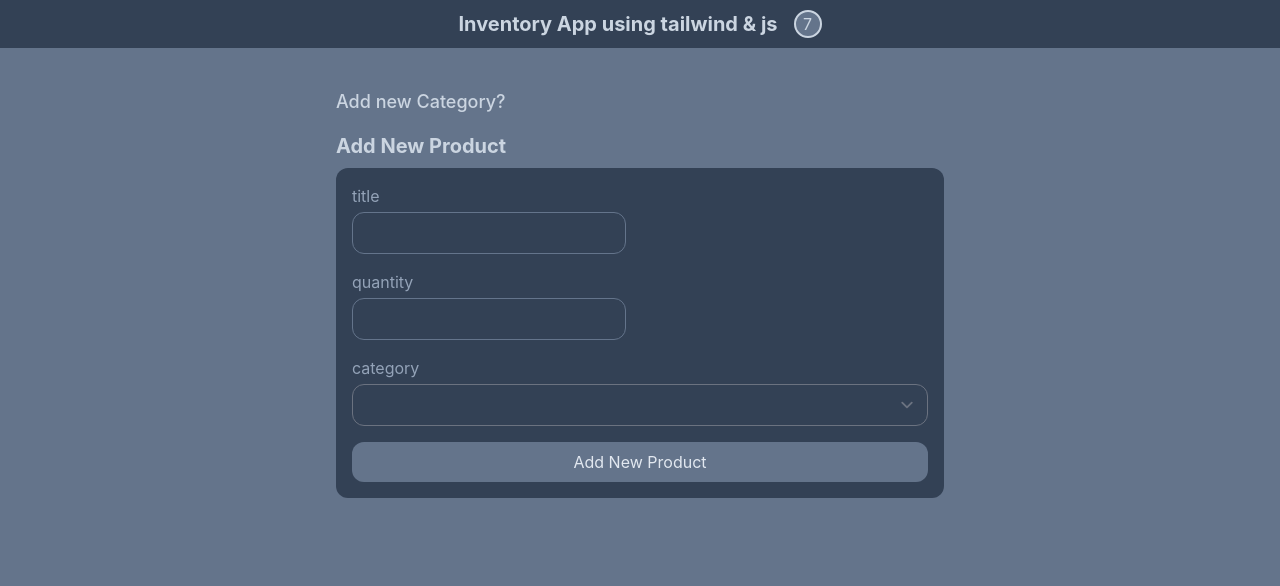
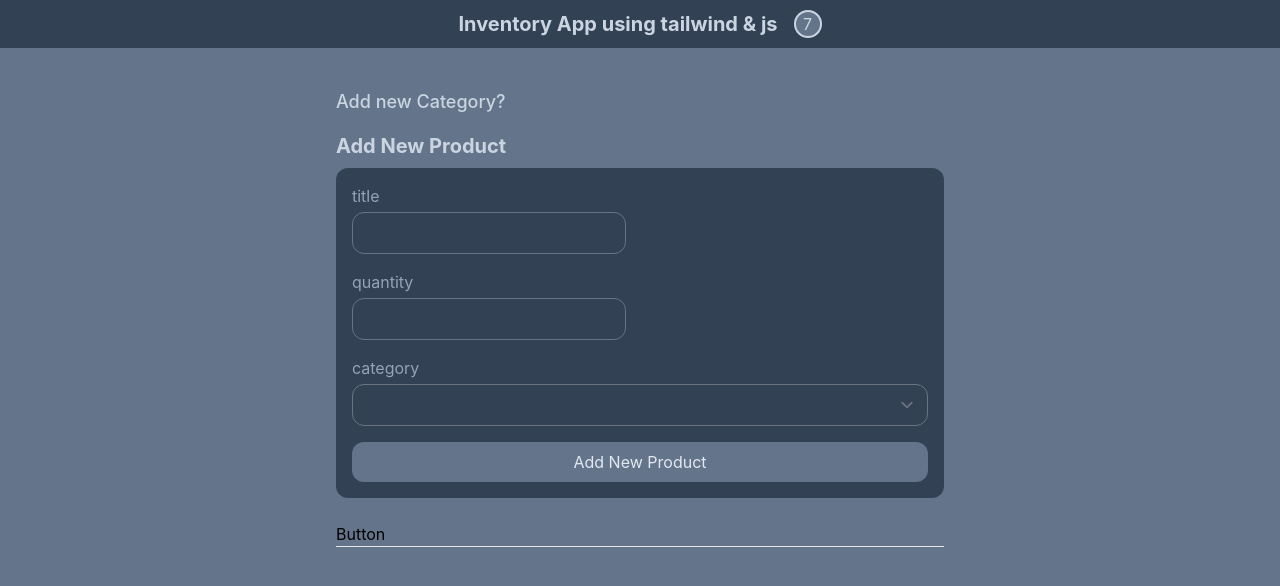
Before and after one commit to amirShirany/inventory-app-withTailwind-, a React (Create React App) app: page / in a window 1280 px wide. Shown: the top 586 px of the page. Built offline with nearby package versions, Linux system fonts and the light colour scheme.

Commit message:
Edit : Cancel form Add new category

```diff
--- a/src/App.jsx
+++ b/src/App.jsx
@@ -39,6 +39,7 @@ import { useState } from "react"
 import NavBar from "./components/NavBar"
 import CategoryForm from "./components/CategoryForm"
 import ProductsForm from "./components/ProductsForm"
+import Request from "./components/Request"
 
 function App() {
   const [categories, setCategories] = useState([])
@@ -52,6 +53,7 @@ function App() {
           <CategoryForm setCategories={setCategories} />
           <ProductsForm categories={categories} />
           {/* <ProductList /> */}
+          <Request />
         </div>
       </div>
     </div>
--- a/src/components/CategoryForm.jsx
+++ b/src/components/CategoryForm.jsx
@@ -17,6 +17,7 @@ const CategoryForm = ({ setCategories }) => {
     const newCategory = {
       ...categoryFormData,
       cratedAt: new Date().toISOString(),
+      id: new Date().getTime(),
     }
     setCategories((prevState) => [...prevState, newCategory])
   }
@@ -64,7 +65,10 @@ const CategoryForm = ({ setCategories }) => {
 
           <div className="flex items-center justify-between gap-x-4">
             <button
-              id="cancel-add-category"
+              onClick={(e) => {
+                e.preventDefault()
+                setIsShow(false)
+              }}
               className="flex-1 border border-slate-400 text-slate-400 rounded-xl py-2"
             >
               Cancel
--- /dev/null
+++ b/src/components/Request.jsx
@@ -0,0 +1,31 @@
+// import axios from "axios"
+import { useState, useEffect } from "react"
+import React from "react"
+
+function Request() {
+  const [data, setData] = useState([])
+  const Req = async () => {
+    try {
+      const dataGet = ["1", "2"]
+      setData([dataGet])
+    } catch (error) {
+      console.log("====================================")
+      console.log("error")
+      console.log("====================================")
+    }
+  }
+
+  //   useEffect(() => {
+  //     Req()
+  //   }, [])
+
+  return (
+    <div>
+      <button onClick={Req}>Button</button>
+      <hr />
+      {data}
+    </div>
+  )
+}
+
+export default Request
```
